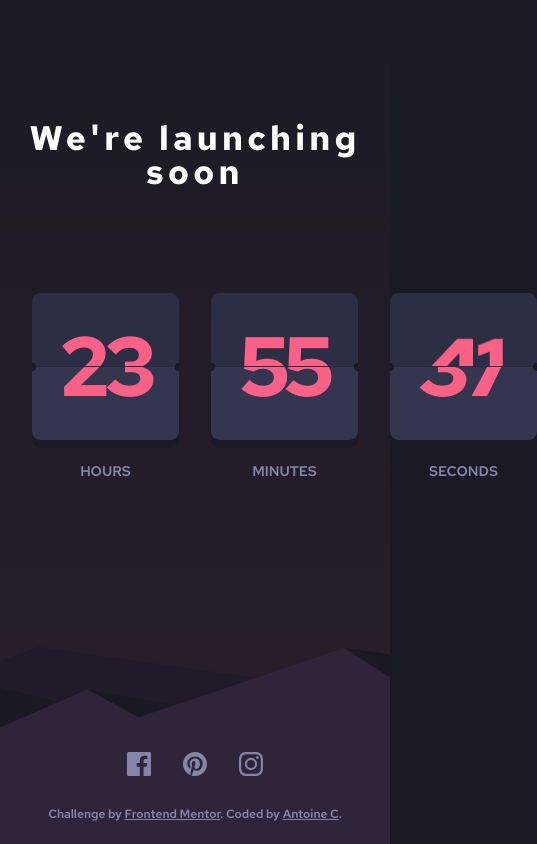
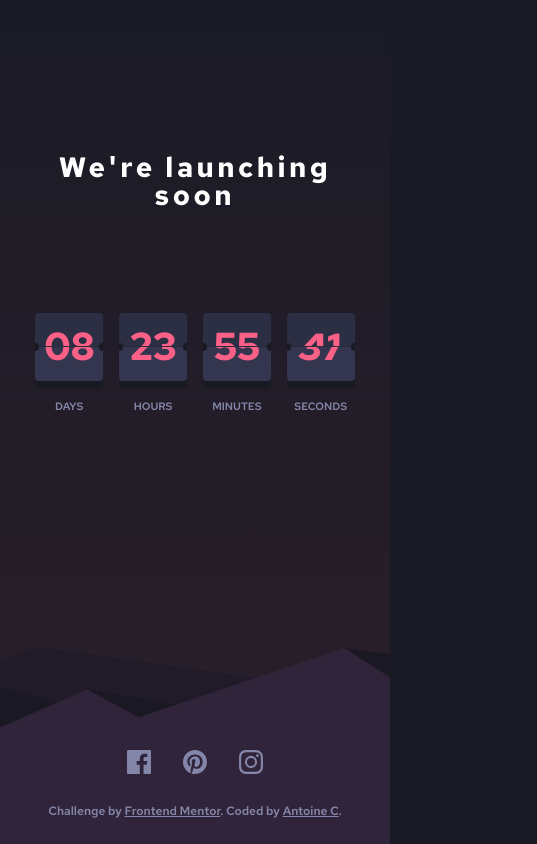
Before and after one commit to AntoineC-dev/launch-countdown-timer, a website built with Vite: page index.html in a window 390 px wide. Shown: the whole page, 537 px wide, since content can reach past the window. Built offline with nearby package versions, Linux system fonts and the light colour scheme; files whose address does not match are found by name.

Commit message:
Add responsive styles for countdown elements

```diff
--- a/src/styles/main.css
+++ b/src/styles/main.css
@@ -24,16 +24,17 @@ main {
   justify-content: center;
   align-items: center;
   margin-block: auto;
+  padding-inline: 2rem;
   gap: 6.5rem;
 }
 
 .title {
-  font-size: 2.125rem;
+  font-size: 1.75rem;
   text-align: center;
   letter-spacing: 0.125em;
 }
 
-@media (min-width: 640px) {
+@media (min-width: 480px) {
   .title {
     font-size: 2.25rem;
   }
@@ -44,8 +45,9 @@ main {
 .countdown {
   display: flex;
   align-items: center;
-  gap: 2rem;
-  font-size: 5.25rem;
+  justify-content: center;
+  gap: min(4vw, 2rem);
+  font-size: min(10vw, 5rem);
   color: var(--clr-primary-red);
 }
 
@@ -53,12 +55,15 @@ main {
   display: flex;
   flex-direction: column;
   align-items: center;
-  gap: 1.5rem;
+  /* gap: 1.5rem; */
+  gap: min(5vw, 1.75rem);
   position: relative;
 }
 
 .flipcard-label {
-  font-size: 0.875rem;
+  /* font-size: 0.875rem; */
+  /* font-size: 0.625rem; */
+  font-size: min(2.75vw, 0.875rem);
   text-transform: uppercase;
   color: var(--clr-primary-blue);
 }
@@ -68,7 +73,6 @@ main {
   flex-direction: column;
   position: relative;
   font-weight: 700;
-  letter-spacing: -0.3rem;
   overflow-x: clip;
 }
 
@@ -174,7 +178,7 @@ footer {
   display: flex;
   flex-direction: column;
   align-items: center;
-  gap: 1.5rem;
+  gap: 1.25rem;
   padding: 1.5rem;
   color: var(--clr-primary-blue);
 }
@@ -213,6 +217,8 @@ footer {
 
 .attributions {
   font-size: 0.75rem;
+  text-align: center;
+  line-height: 1.5;
 }
 
 .attributions > a {
```
